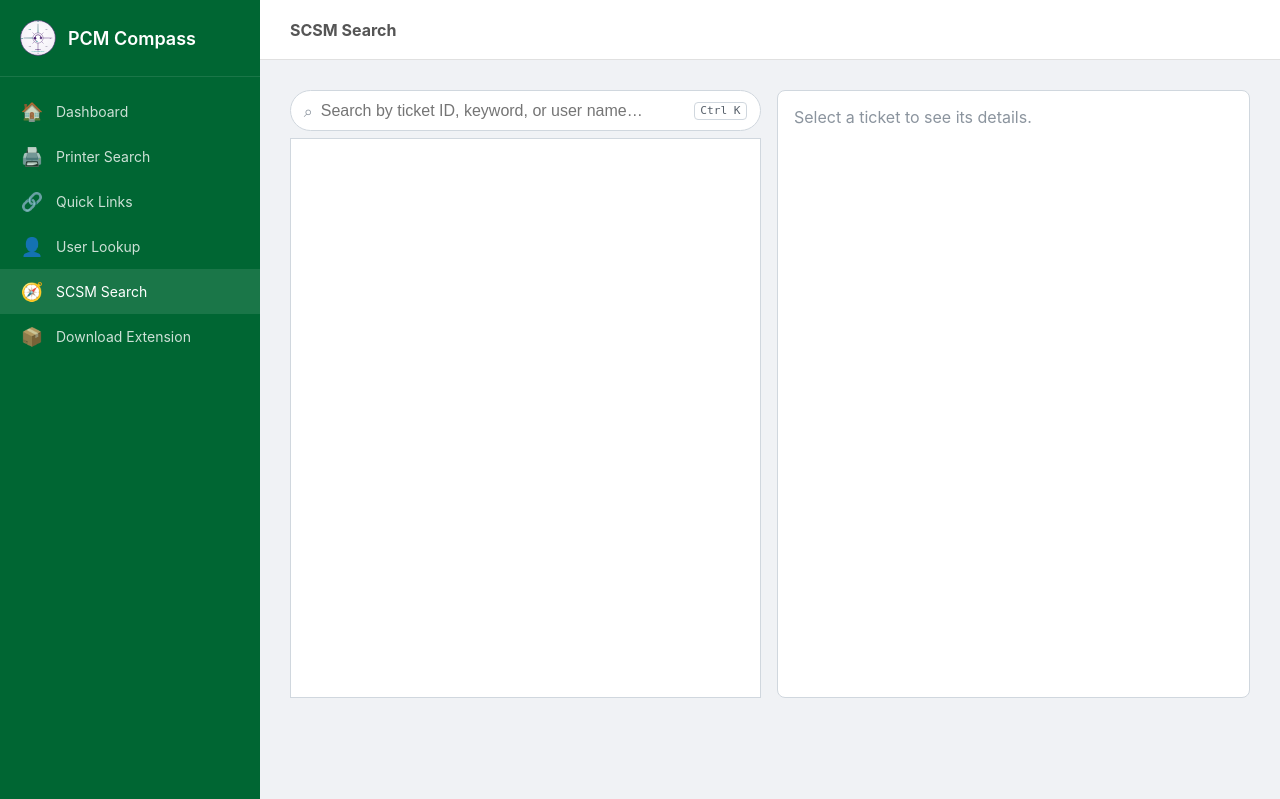
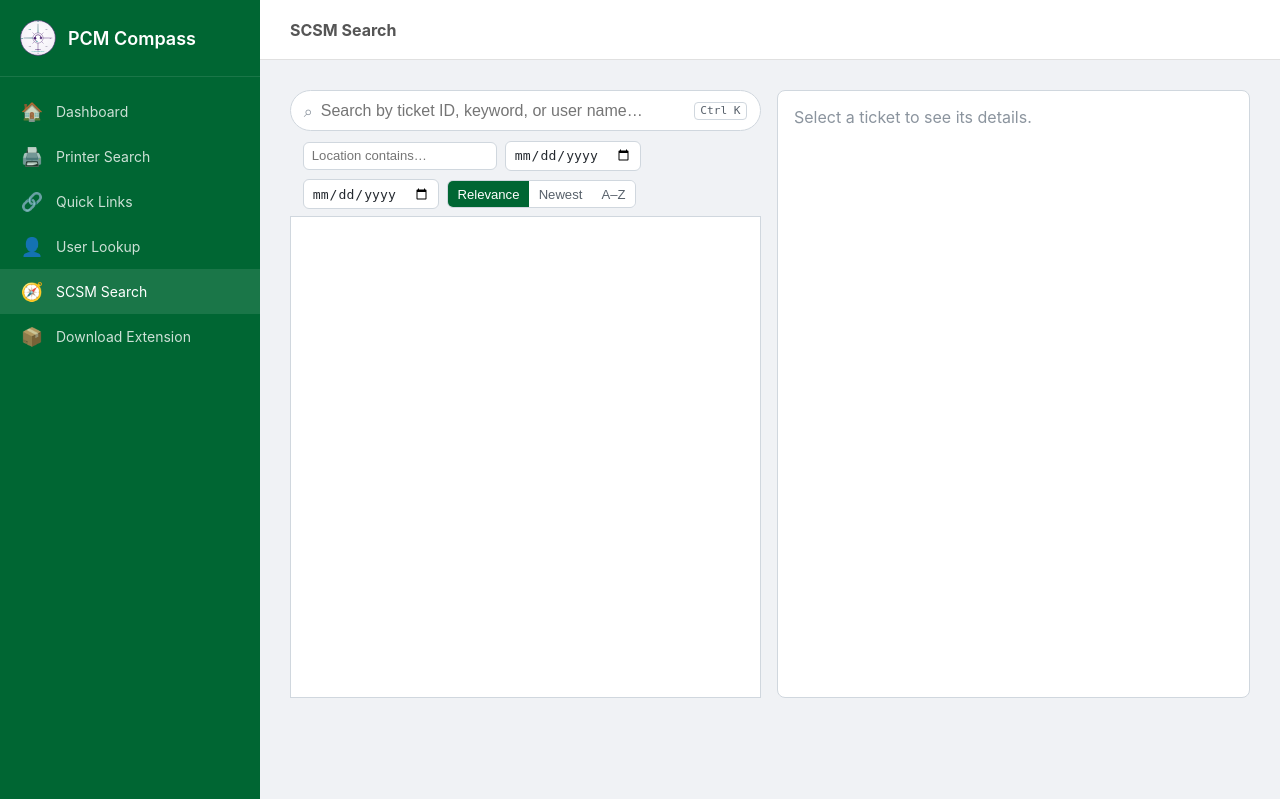
Before and after one commit to giiftmor/pcm_printer_search, a Flask app: page /scsm-search in a window 1280 px wide. Shown: the top 799 px of the page. Run offline with Flask 2, Linux system fonts and the light colour scheme.

Commit message:
feat: add tier/status/location/date/sort filter bar to SCSM search

```diff
--- a/templates/scsm_search.html
+++ b/templates/scsm_search.html
@@ -13,8 +13,20 @@
              autocomplete="off" spellcheck="false" aria-label="Search SCSM">
       <kbd class="scsm-kbd">Ctrl&nbsp;K</kbd>
     </div>
+    <div id="scsm-filters" class="scsm-filters">
+      <select id="scsm-tier" aria-label="Tier / Queue"><option value="">All tiers</option></select>
+      <select id="scsm-status" aria-label="Status"><option value="">All statuses</option></select>
+      <input id="scsm-location" type="text" placeholder="Location contains…" autocomplete="off" aria-label="Location">
+      <input id="scsm-from" type="date" aria-label="Created from">
+      <input id="scsm-to" type="date" aria-label="Created to">
+      <span class="scsm-sort" role="group" aria-label="Sort results">
+        <button type="button" data-sort="relevance" class="active">Relevance</button>
+        <button type="button" data-sort="newest">Newest</button>
+        <button type="button" data-sort="az">A&ndash;Z</button>
+      </span>
+    </div>
     <div id="scsm-tabs" class="scsm-tabs" hidden></div>
-    <div id="scsm-status" class="scsm-status" hidden></div>
+    <div id="scsm-status-msg" class="scsm-status" hidden></div>
     <div id="scsm-results" class="scsm-results" aria-live="polite"></div>
   </section>
 
@@ -35,6 +47,11 @@
   .scsm-tab { background: none; border: none; border-bottom: 2px solid transparent; padding: .4rem .6rem; cursor: pointer; color: #57606a; font-size: .85rem; }
   .scsm-tab.active { border-bottom-color: #006633; color: #006633; font-weight: 600; }
   .scsm-tab .scsm-count { color: #8b949e; margin-left: .25rem; }
+  .scsm-filters { display: flex; flex-wrap: wrap; gap: .5rem; padding: .6rem .8rem 0; align-items: center; }
+  .scsm-filters select, .scsm-filters input[type="text"], .scsm-filters input[type="date"] { padding: .35rem .5rem; font-size: .82rem; border: 1px solid #d0d7de; border-radius: 6px; background: #fff; color: #24292f; }
+  .scsm-sort { display: inline-flex; border: 1px solid #d0d7de; border-radius: 6px; overflow: hidden; }
+  .scsm-sort button { border: none; background: #fff; padding: .35rem .6rem; font-size: .82rem; cursor: pointer; color: #57606a; }
+  .scsm-sort button.active { background: #006633; color: #fff; }
   .scsm-results { flex: 1; overflow-y: auto; padding: .25rem 0; background: #fff; border: 1px solid #d0d7de; border-top: none; }
   .scsm-status { padding: .4rem .8rem; font-size: .8rem; color: #57606a; }
   .scsm-result { display: block; width: 100%; text-align: left; padding: .9rem .9rem; border: none; background: none; border-bottom: 1px solid #f0f2f5; cursor: pointer; border-radius: 8px;}
@@ -90,8 +107,14 @@
   'use strict';
   var queryEl = document.getElementById('scsm-query');
   var tabsEl = document.getElementById('scsm-tabs');
-  var statusEl = document.getElementById('scsm-status');
+  var statusEl = document.getElementById('scsm-status-msg');
   var resultsEl = document.getElementById('scsm-results');
+  var filtersEl = document.getElementById('scsm-filters');
+  var tierEl = document.getElementById('scsm-tier');
+  var statusFilterEl = document.getElementById('scsm-status');
+  var locationEl = document.getElementById('scsm-location');
+  var fromEl = document.getElementById('scsm-from');
+  var toEl = document.getElementById('scsm-to');
   var detailEmptyEl = document.getElementById('scsm-detail-empty');
   var detailEl = document.getElementById('scsm-detail');
 
@@ -104,6 +127,7 @@
     pollTimer: null,
     lastSearch: null,
     lastSearchData: null,
+    filters: { tier: '', status: '', location: '', from: '', to: '', sort: 'relevance' },
   };
 
   function esc(s) {
@@ -136,6 +160,63 @@
     for (var i = 0; i < count; i++) html += row;
     resultsEl.innerHTML = html;
   }
+
+  function getFiltersPayload() {
+    var f = state.filters;
+    var out = {};
+    if (f.tier) out.tier = f.tier;
+    if (f.status) out.status = f.status;
+    if (f.location.trim()) out.location = f.location.trim();
+    if (f.from) out.from = f.from;
+    if (f.to) out.to = f.to;
+    if (f.sort !== 'relevance') out.sort = f.sort;
+    return out;
+  }
+
+  function loadFilterMeta() {
+    fetch('/api/scsm/meta/filters').then(function (r) {
+      if (!r.ok) throw new Error('meta');
+      return r.json();
+    }).then(function (data) {
+      [['tiers', tierEl], ['statuses', statusFilterEl]].forEach(function (pair) {
+        var list = data[pair[0]] || [];
+        list.forEach(function (v) {
+          var o = document.createElement('option');
+          o.value = v;
+          o.textContent = v;
+          pair[1].appendChild(o);
+        });
+        pair[1].hidden = !list.length;
+      });
+    }).catch(function () {
+      tierEl.hidden = true;
+      statusFilterEl.hidden = true;
+    });
+  }
+
+  function syncFiltersState() {
+    state.filters.tier = tierEl.value;
+    state.filters.status = statusFilterEl.value;
+    state.filters.location = locationEl.value;
+    state.filters.from = fromEl.value;
+    state.filters.to = toEl.value;
+  }
+
+  [tierEl, statusFilterEl, locationEl, fromEl, toEl].forEach(function (el) {
+    el.addEventListener('input', function () {
+      syncFiltersState();
+      if (state.query.length >= 2) doSearch(state.query);
+    });
+  });
+
+  document.querySelectorAll('.scsm-sort button').forEach(function (btn) {
+    btn.addEventListener('click', function () {
+      document.querySelectorAll('.scsm-sort button').forEach(function (b) { b.classList.remove('active'); });
+      btn.classList.add('active');
+      state.filters.sort = btn.getAttribute('data-sort');
+      if (state.query.length >= 2) doSearch(state.query);
+    });
+  });
 
   function exitPerson() {
     if (state.pollTimer) { clearTimeout(state.pollTimer); state.pollTimer = null; }
@@ -194,6 +275,8 @@
     });
   }
 
+  loadFilterMeta();
+
   function onTabClick(role) {
     if (state.pollTimer) { clearTimeout(state.pollTimer); state.pollTimer = null; }
     if (role === 'all') {
@@ -216,7 +299,7 @@
     renderSkeletons(5);
     state.lastSearch = q;
     Promise.all([
-      fetch('/api/scsm/tickets', { method: 'POST', headers: { 'Content-Type': 'application/json' }, body: JSON.stringify({ q: q }) }),
+      fetch('/api/scsm/tickets', { method: 'POST', headers: { 'Content-Type': 'application/json' }, body: JSON.stringify(Object.assign({ q: q }, getFiltersPayload())) }),
       fetch('/api/scsm/users', { method: 'POST', headers: { 'Content-Type': 'application/json' }, body: JSON.stringify({ q: q }) }),
     ]).then(function (rs) {
       if (!rs[0].ok || !rs[1].ok) {
```
Also changed, not shown: tests/test_scsm_search_page.py (+13 -0 lines).
